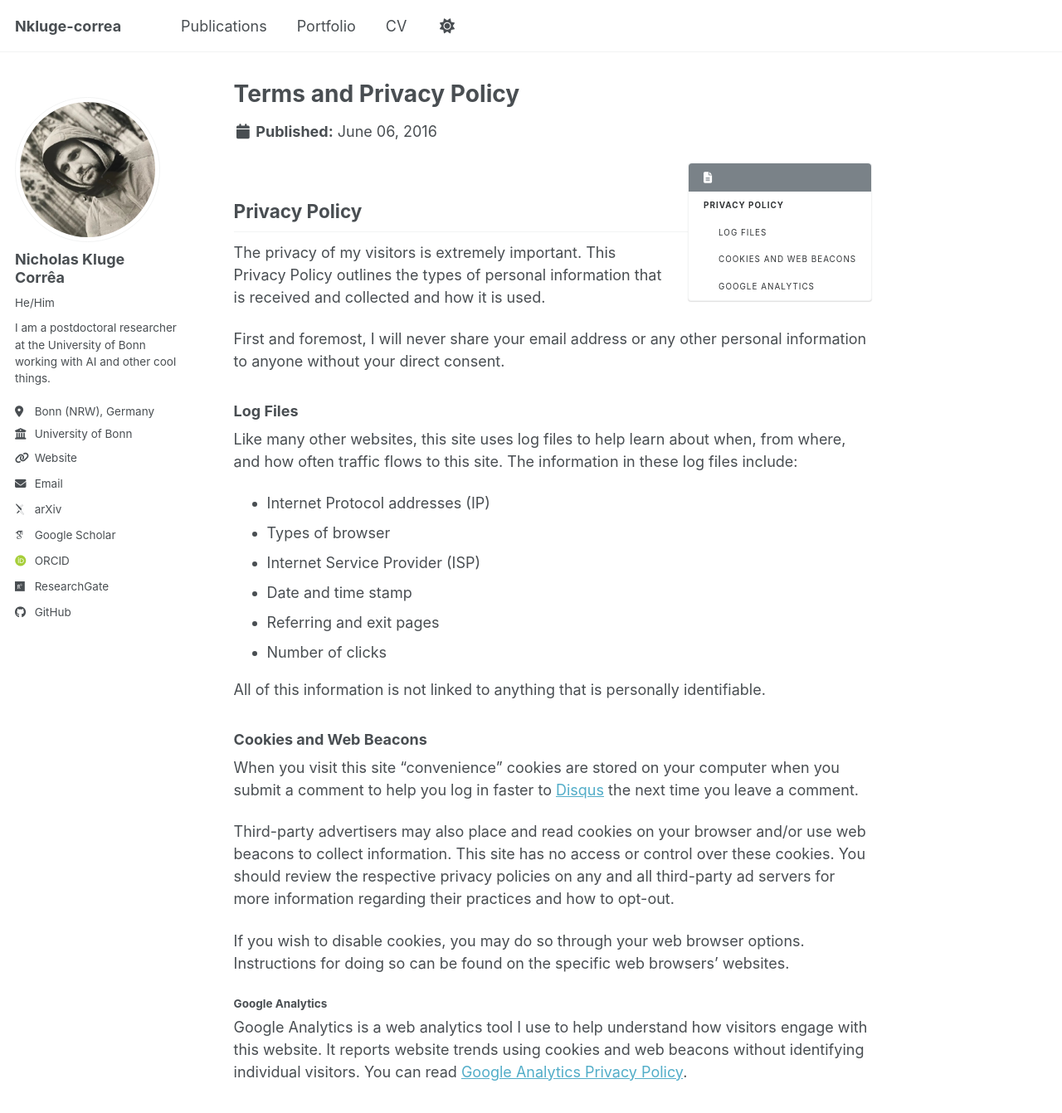
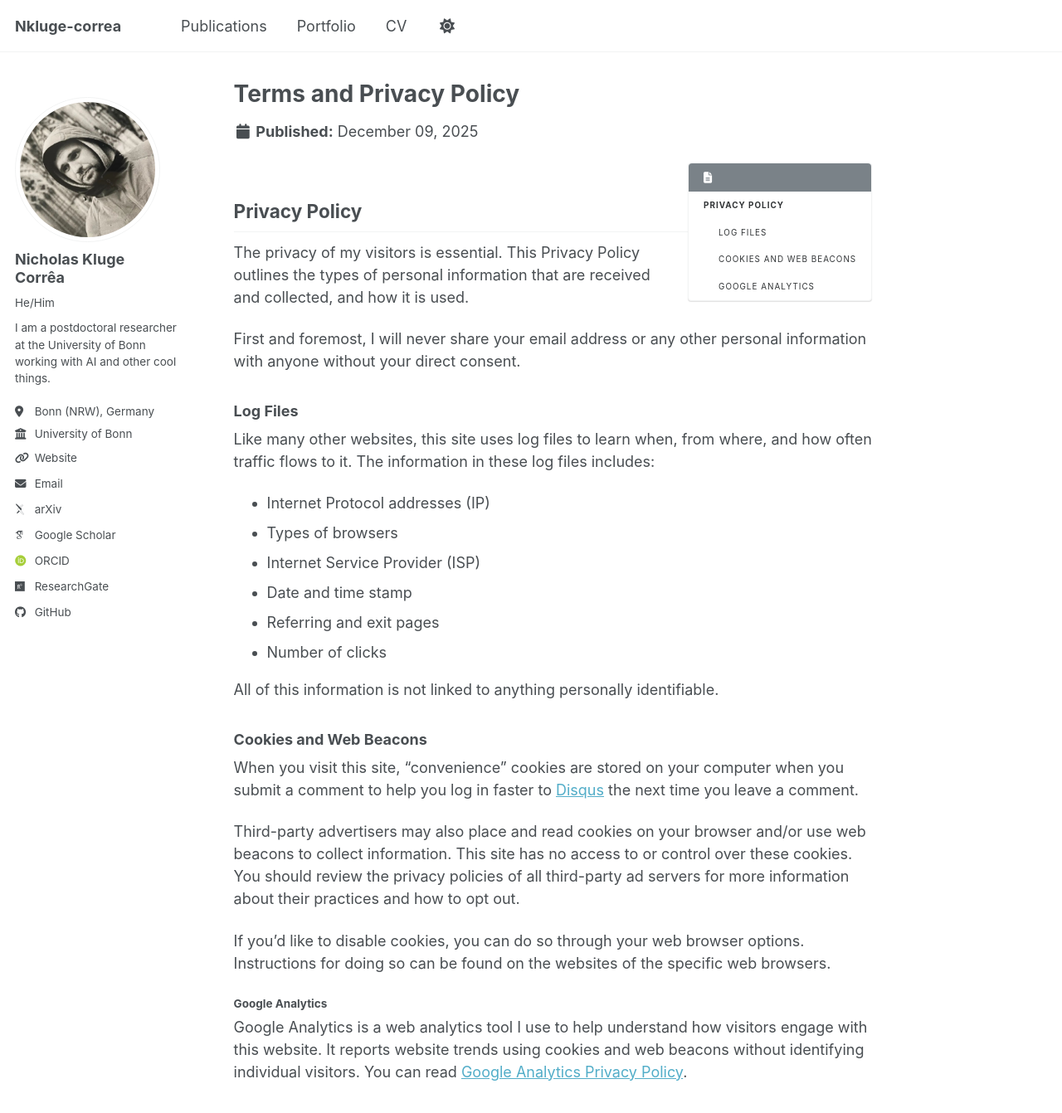
Before and after one commit to Nkluge-correa/hello, a Jekyll site: the page built from _pages/terms.md, in a window 1280 px wide and 1400 px high. Shown: the top 1342 px of the window at 83% size. Built offline with Jekyll 4.4.1, drawn with Linux system fonts in a browser that asks for light colours; some web fonts are replaced; a script bundle is joined from its source files by our own code; library files that are not in the unit come from our copies.

Commit message:
Revise terms and privacy policy wording and date
Updated the terms and privacy policy with minor wording changes and updated the modified date.

```diff
--- a/_pages/terms.md
+++ b/_pages/terms.md
@@ -1,7 +1,7 @@
 ---
 permalink: /terms/
 title: "Terms and Privacy Policy"
-modified: 2016-06-06
+modified: 2025-12-09
 ---
 
 {% include base_path %}
@@ -9,30 +9,30 @@ modified: 2016-06-06
 
 ## Privacy Policy
 
-The privacy of my visitors is extremely important. This Privacy Policy outlines the types of personal information that is received and collected and how it is used.
+The privacy of my visitors is essential. This Privacy Policy outlines the types of personal information that are received and collected, and how it is used.
 
-First and foremost, I will never share your email address or any other personal information to anyone without your direct consent.
+First and foremost, I will never share your email address or any other personal information with anyone without your direct consent.
 
 ### Log Files
 
-Like many other websites, this site uses log files to help learn about when, from where, and how often traffic flows to this site. The information in these log files include:
+Like many other websites, this site uses log files to learn when, from where, and how often traffic flows to it. The information in these log files includes:
 
 * Internet Protocol addresses (IP)
-* Types of browser
+* Types of browsers
 * Internet Service Provider (ISP)
 * Date and time stamp
 * Referring and exit pages
 * Number of clicks
 
-All of this information is not linked to anything that is personally identifiable.
+All of this information is not linked to anything personally identifiable.
 
 ### Cookies and Web Beacons
 
-When you visit this site "convenience" cookies are stored on your computer when you submit a comment to help you log in faster to [Disqus](https://disqus.com) the next time you leave a comment.
+When you visit this site, "convenience" cookies are stored on your computer when you submit a comment to help you log in faster to [Disqus](https://disqus.com) the next time you leave a comment.
 
-Third-party advertisers may also place and read cookies on your browser and/or use web beacons to collect information. This site has no access or control over these cookies. You should review the respective privacy policies on any and all third-party ad servers for more information regarding their practices and how to opt-out.
+Third-party advertisers may also place and read cookies on your browser and/or use web beacons to collect information. This site has no access to or control over these cookies. You should review the privacy policies of all third-party ad servers for more information about their practices and how to opt out.
 
-If you wish to disable cookies, you may do so through your web browser options. Instructions for doing so can be found on the specific web browsers' websites.
+If you'd like to disable cookies, you can do so through your web browser options. Instructions for doing so can be found on the websites of the specific web browsers.
 
 #### Google Analytics
 
```
